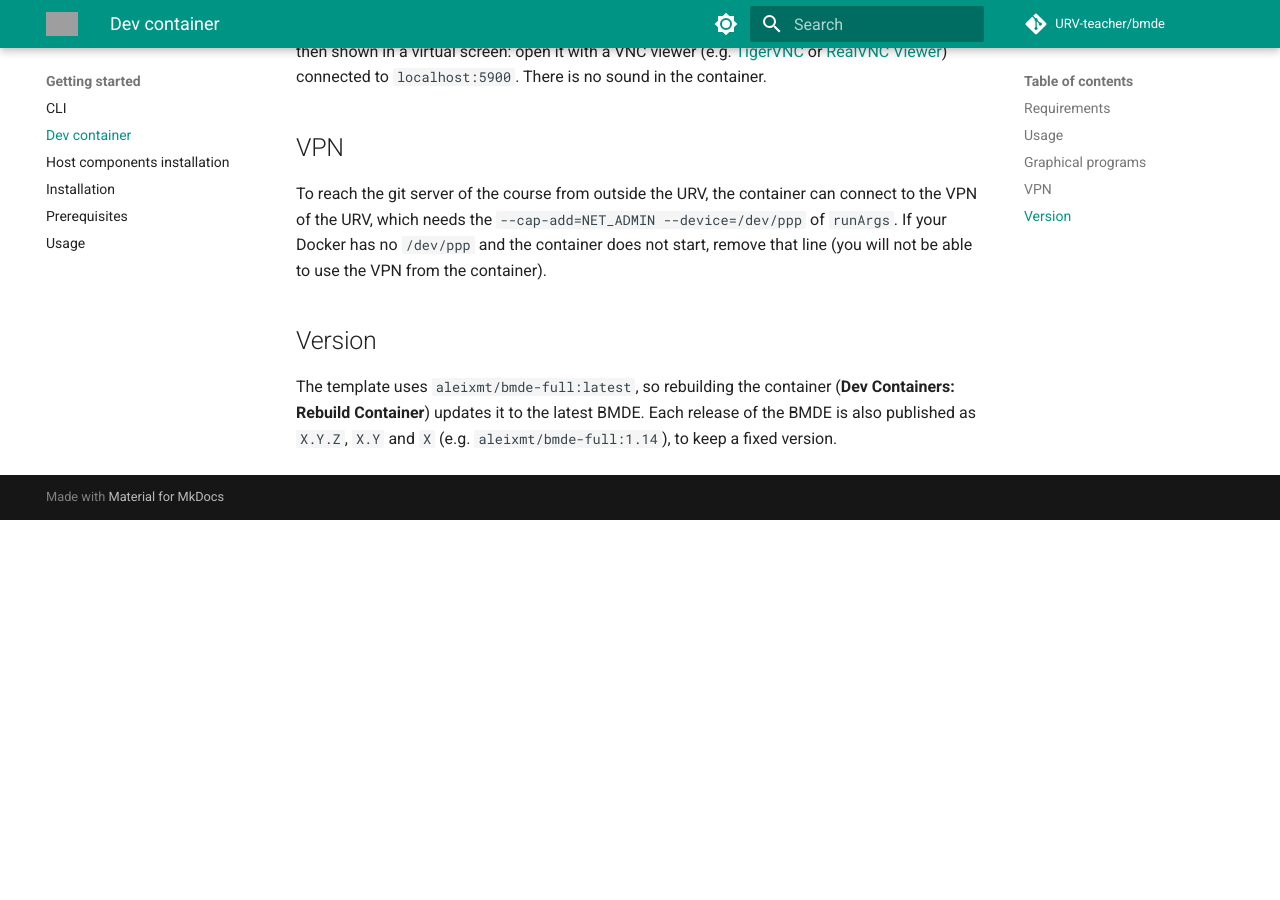
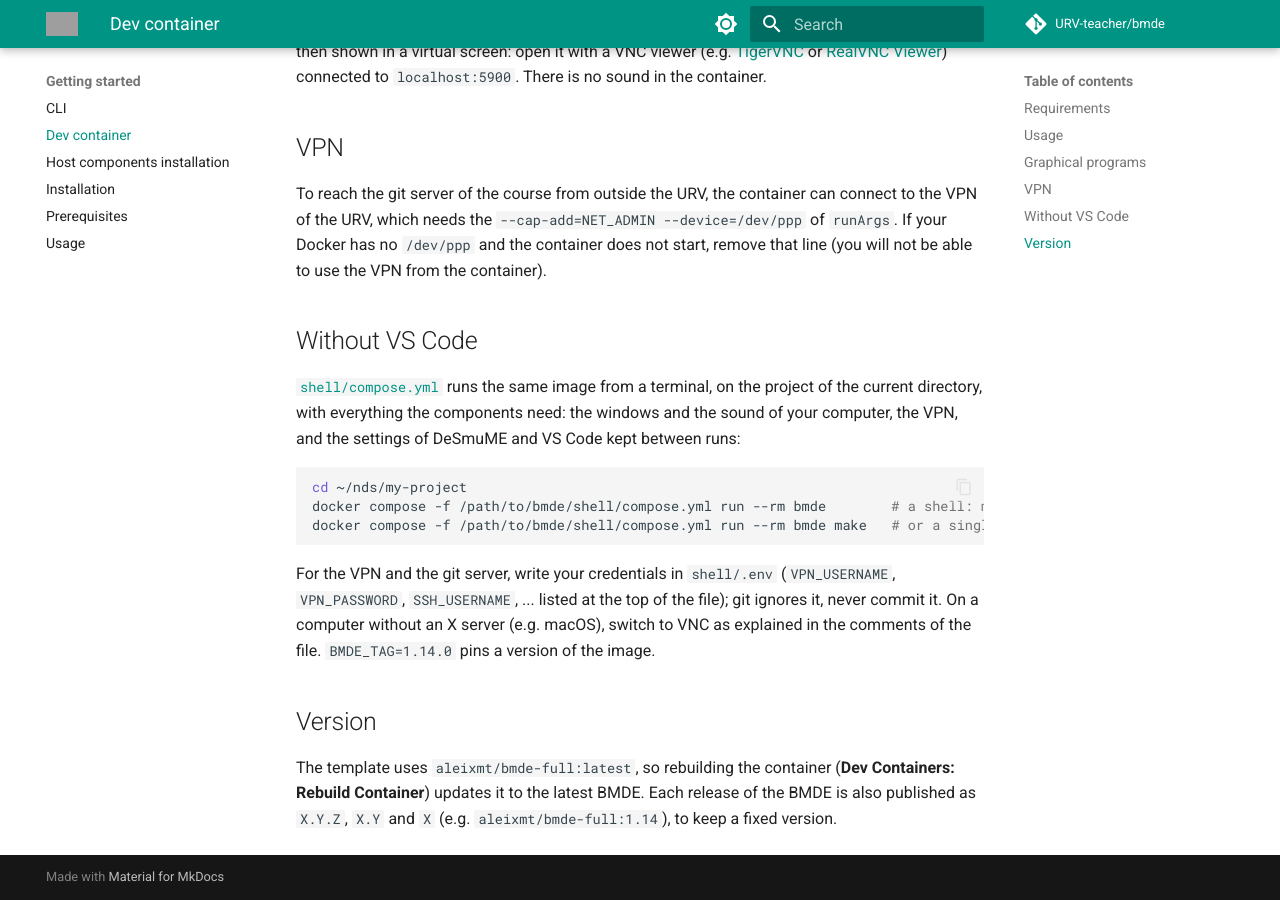
Before and after one commit to URV-teacher/bmde, an MkDocs documentation site: the page built from docs/getting-started/devcontainer.md, in a window 1280 px wide and 900 px high, scrolled down 1256 px. Built offline with MkDocs 1.6.1 and Material for MkDocs 9.7.7, drawn with Linux system fonts in a browser that asks for light colours; comment, search, counter and statistics services are not loaded; before the commit the page ends 1776 px from its top, so only the background shows below that; grey boxes are pictures that could not be loaded.

Commit message:
feat: run the full development environment with docker compose
shell/compose.yml runs aleixmt/bmde-full on the project of the current
directory (PROJECT_DIR) with what every component needs: the X server of
the host and its cookie (DeSmuME, Insight, VS Code), or VNC on
localhost:5900; the PulseAudio/PipeWire socket (sound of DeSmuME);
NET_ADMIN and /dev/ppp (VPN); the credentials of the VPN and of the git
server from an optional, git-ignored shell/.env; a volume for the
settings of DeSmuME and VS Code; and 1 GB of shared memory for VS Code.
BMDE_TAG pins the version of the image.

````diff
--- a/docs/getting-started/devcontainer.md
+++ b/docs/getting-started/devcontainer.md
@@ -46,6 +46,22 @@ To reach the git server of the course from outside the URV, the container can co
 needs the `--cap-add=NET_ADMIN --device=/dev/ppp` of `runArgs`. If your Docker has no `/dev/ppp` and the container does
 not start, remove that line (you will not be able to use the VPN from the container).
 
+## Without VS Code
+
+[`shell/compose.yml`](https://github.com/URV-teacher/bmde/blob/master/shell/compose.yml) runs the same image from a
+terminal, on the project of the current directory, with everything the components need: the windows and the sound of
+your computer, the VPN, and the settings of DeSmuME and VS Code kept between runs:
+
+```shell
+cd ~/nds/my-project
+docker compose -f /path/to/bmde/shell/compose.yml run --rm bmde        # a shell: make, desmume, insight, git...
+docker compose -f /path/to/bmde/shell/compose.yml run --rm bmde make   # or a single command
+```
+
+For the VPN and the git server, write your credentials in `shell/.env` (`VPN_USERNAME`, `VPN_PASSWORD`, `SSH_USERNAME`,
+... listed at the top of the file); git ignores it, never commit it. On a computer without an X server (e.g. macOS),
+switch to VNC as explained in the comments of the file. `BMDE_TAG=1.14.0` pins a version of the image.
+
 ## Version
 
 The template uses `aleixmt/bmde-full:latest`, so rebuilding the container (**Dev Containers: Rebuild Container**)
````
Also changed, not shown: 1 other file.
